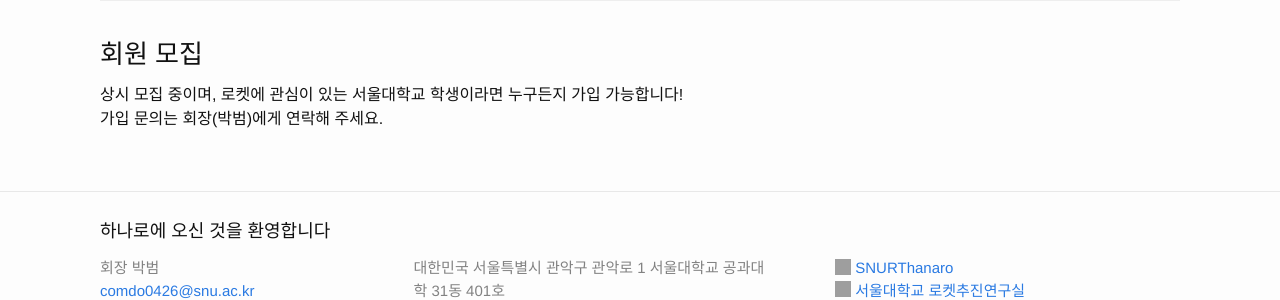
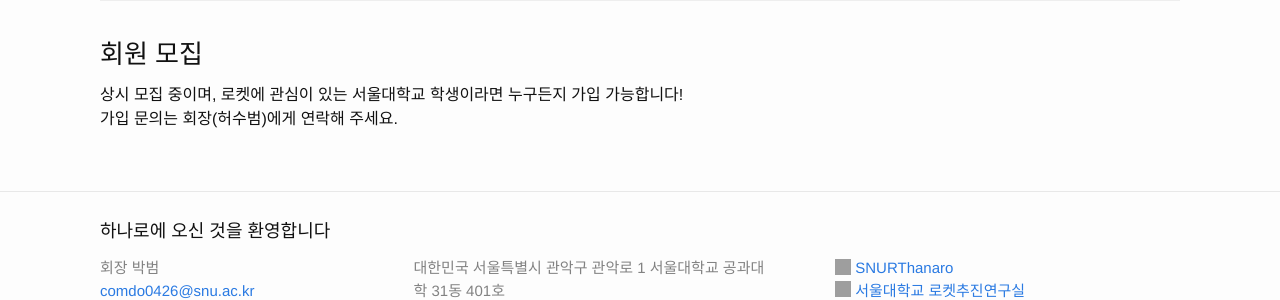
Before and after one commit to Hanaro2021/hanaro.github.io, a Jekyll site: the page built from _pages/1.about.md, in a window 1280 px wide. Shown: the part 1456-1756 px from the top of the page. Built offline with Jekyll 4.4.1, drawn with Linux system fonts in a browser that asks for light colours; nearby versions of some CDN libraries; grey boxes are pictures that could not be loaded.

Commit message:
Update 1.about.md

```diff
--- a/_pages/1.about.md
+++ b/_pages/1.about.md
@@ -64,4 +64,4 @@ NURA(National Universities' Rocket Association, 전국대학생로켓연합회)
 <br/>
 <h3>회원 모집</h3>
 상시 모집 중이며, 로켓에 관심이 있는 서울대학교 학생이라면 누구든지 가입 가능합니다! <br/>
-가입 문의는 회장(박범)에게 연락해 주세요.
+가입 문의는 회장(허수범)에게 연락해 주세요.
```
